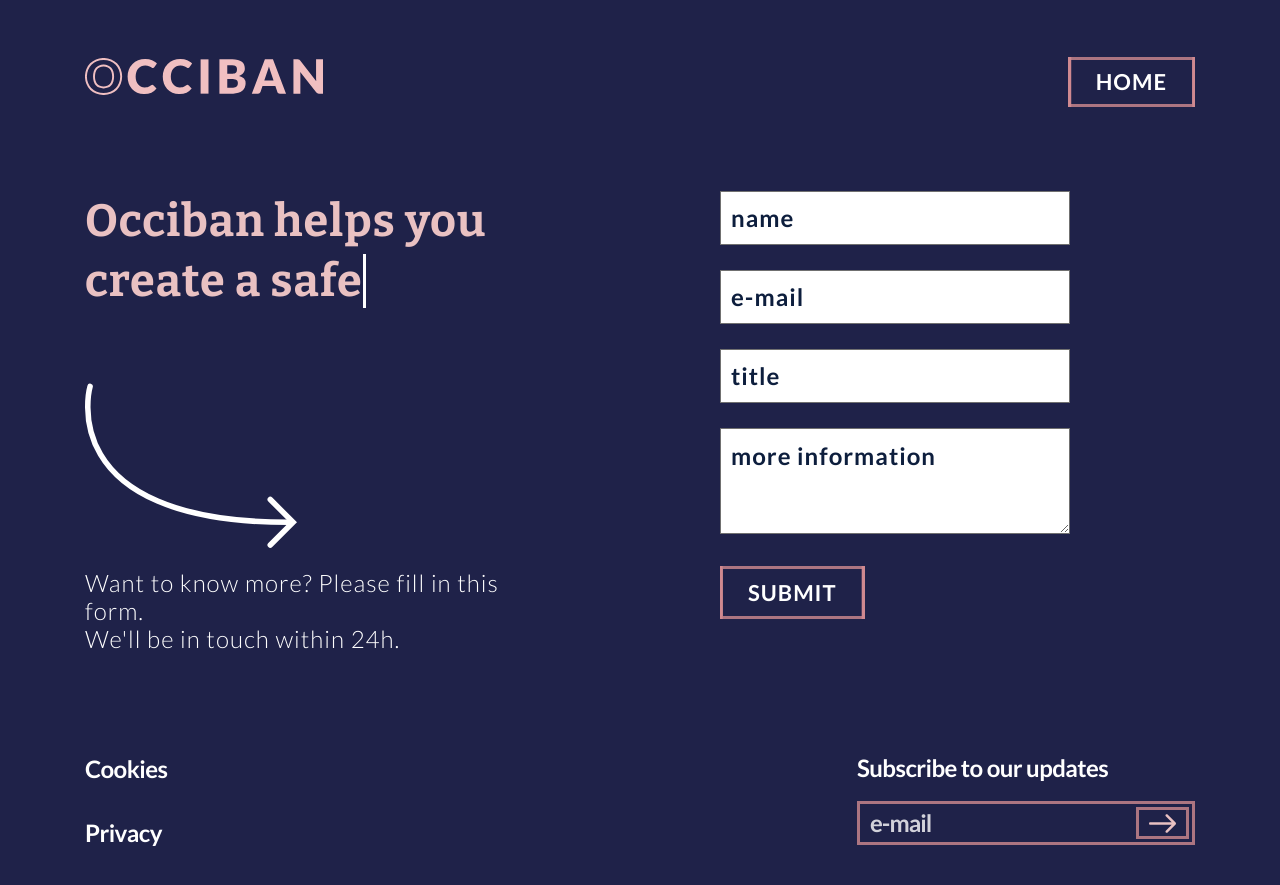
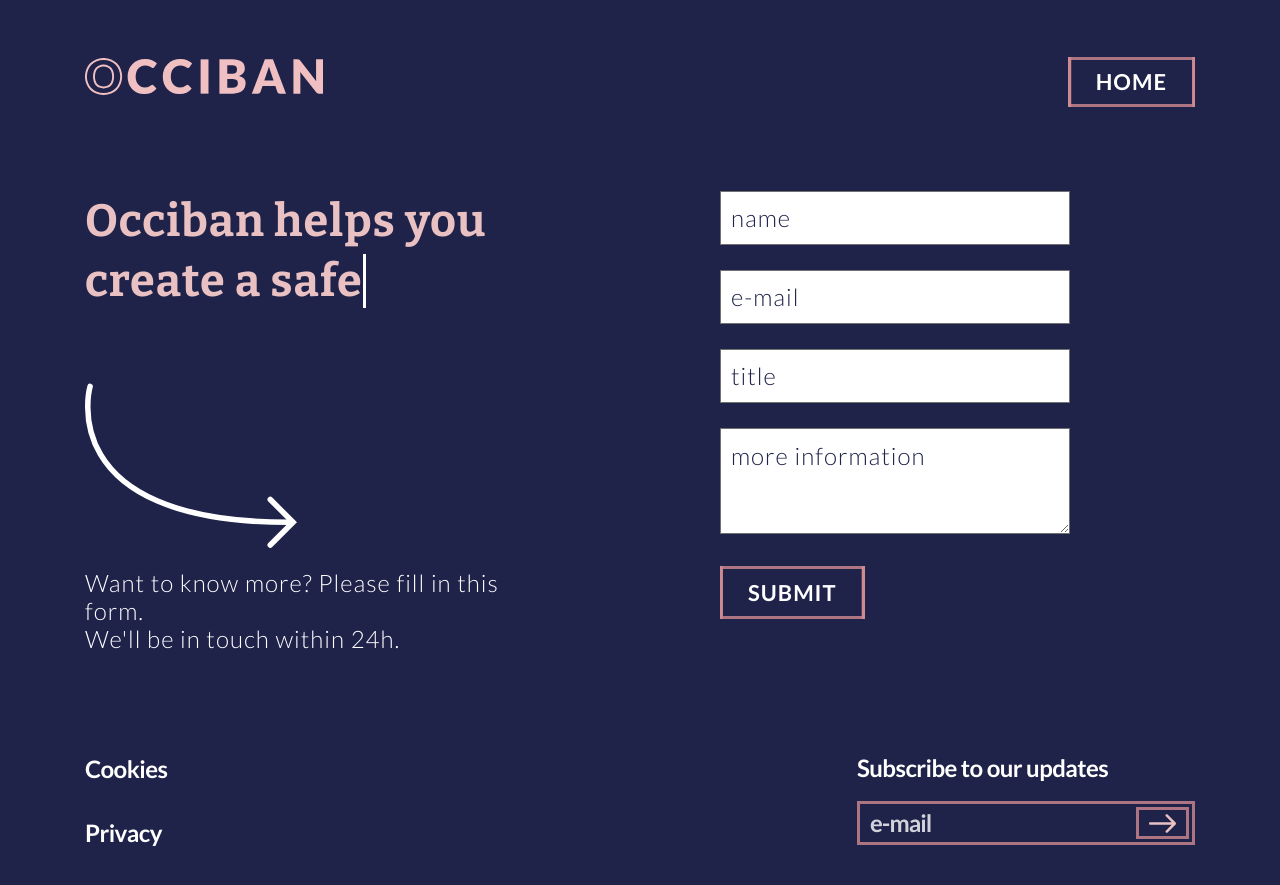
Before and after one commit to occiban/occiban.github.io, a Jekyll site: the page built from contact.html, in a window 1280 px wide. Shown: the top 885 px of the page. Built offline with Jekyll 4.4.1, drawn with Linux system fonts in a browser that asks for light colours.

Commit message:
small fixes

```diff
--- a/contact.html
+++ b/contact.html
@@ -24,9 +24,9 @@
               <div class="col-lg-1"><br class="only-mobile"></div>
               <div class="col-lg-4 cust-marg-form">
                 <form action="https://formspree.io/meqpjaka" method="post">
-                  <input class="inp-txt" type="text" name="name" value="" placeholder="name">
-                  <input class="inp-txt" type="email" name="_replyto" value="" placeholder="e-mail">
-                  <input class="inp-txt" type="text" name="title" value="" placeholder="title">
+                  <input class="inp-txt" type="text" name="name" value="" placeholder="name" required>
+                  <input class="inp-txt" type="email" name="_replyto" value="" placeholder="e-mail" required>
+                  <input class="inp-txt" type="text" name="title" value="" placeholder="title" required>
                   <textarea class="inp-txt" type="text" name="info" value="" placeholder="more information"></textarea>
                   <input class="nav-menu-link white w-nav-link box-nav-2 no-marg" type="submit" name="" value="Submit">
                 </form>
--- a/css/theme.css
+++ b/css/theme.css
@@ -97,27 +97,27 @@
   padding-right: 10px;
   margin-bottom: 25px;
   outline: none !important;
-  color: #0D1E3D;
+  color: #1f2249;
   font-size: 24px;
   font-weight: 100;
   letter-spacing: 1px;
 }
 .inp-txt::placeholder {
-  color: #0D1E3D; /* Firefox */
+  color: #1f2249; /* Firefox */
   font-size: 24px;
-  font-weight: 700;
+  font-weight: 100;
 }
 
 .inp-txt:-ms-input-placeholder { /* Internet Explorer 10-11 */
-  color: #0D1E3D;
+  color: #1f2249;
   font-size: 24px;
-  font-weight: 700;
+  font-weight: 100;
 }
 
 .inp-txt::-ms-input-placeholder { /* Microsoft Edge */
-  color: #0D1E3D;
+  color: #1f2249;
   font-size: 24px;
-  font-weight: 700;
+  font-weight: 100;
 }
 .inp-txt:focus::placeholder {
   opacity: .3; /* Firefox */
@@ -129,6 +129,9 @@
 
 .inp-txt:focus::-ms-input-placeholder { /* Microsoft Edge */
  opacity: .3;
+}
+input[type=submit] {
+  cursor: pointer;
 }
 .box-nav:hover {
   /*background-color: #DB9195BF;*/
--- a/privacy.html
+++ b/privacy.html
@@ -84,7 +84,7 @@
       In case of whole or partial reorganization or cession of Occiban activities, whereby Occiban reorganizes, transfers, ceases her business activity or in case Occiban goes bankrupt, your personal data may be transferred
       to new entities or third parties.<br><br>
       Occiban will try, if reasonably possible, to inform you beforehand of the fact that Occiban transfers your personal data to a third person, but you must be aware of the fact that this is not always possible nor technically nor
-      commercially. Bombay Studio NV also works together with parties that work remotely and could be everywhere around the globe. We always make sure that people only see the data necessary to fulfil the job they need to do and make sure all the
+      commercially. Occiban also works together with parties that work remotely and could be everywhere around the globe. We always make sure that people only see the data necessary to fulfil the job they need to do and make sure all the
       data is safe, behind strong passwords and 2 factor authentication.<br><br>
       Occiban won’t sell, let, hand out your personal data nor place them at disposal of third parties, except in the situations provided for in this policy or unless your explicit and preliminary consent.
       </p>
```
Also changed, not shown: 4 other files.
